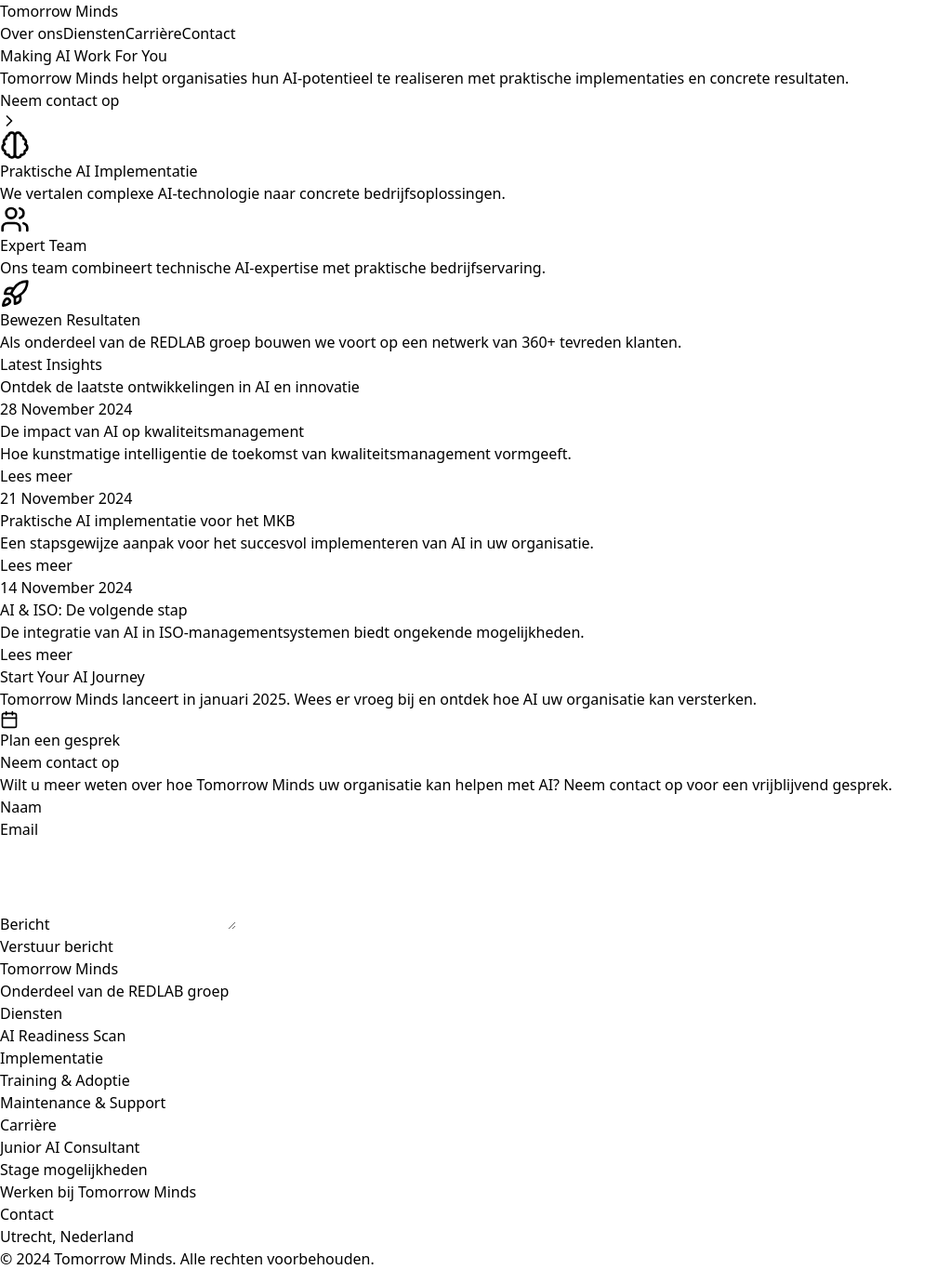
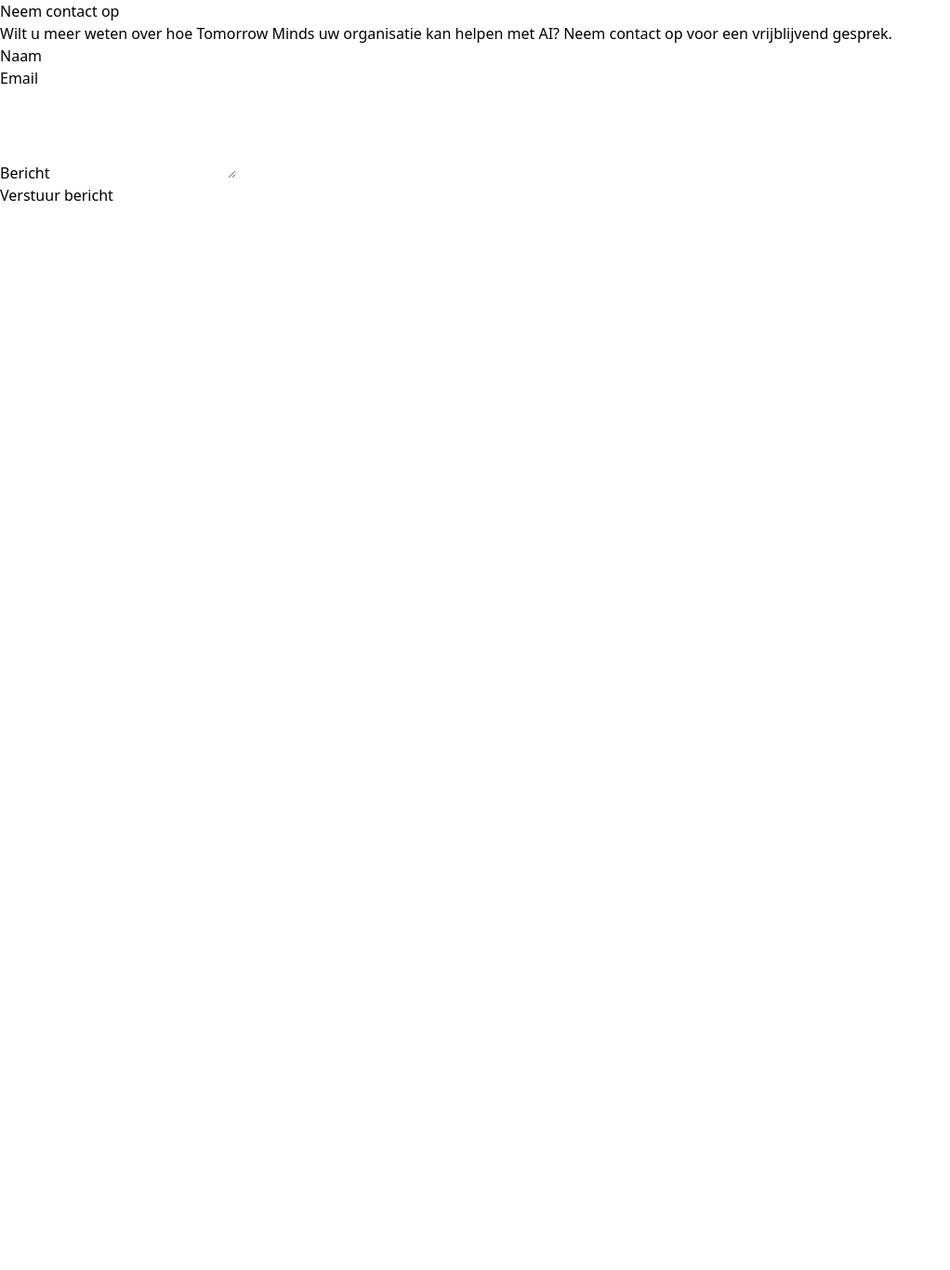
Before and after one commit to ivarvd-hldng/tomorrow-minds-website, a React (Vite) app: page / in a window 1280 px wide. Shown: the whole page at 93% size, without its empty margins (0-1022 px from the left). After the commit the page ends 800 px from the top, so only its background shows below. Built offline with nearby package versions, Linux system fonts and the light colour scheme; the HTML template or start-up script is replaced by a standard one.

Commit message:
feat: Add client-side form handling with success message

```diff
--- a/src/components/Website.jsx
+++ b/src/components/Website.jsx
@@ -10,13 +10,41 @@
   </div>
 );
 
-const ContactForm = () => (
+const ContactForm = () => {
+  const [submitted, setSubmitted] = useState(false);
+
+  const handleSubmit = async (e) => {
+    e.preventDefault();
+    const formData = new FormData(e.target);
+
+    try {
+      await fetch('/', {
+        method: 'POST',
+        headers: { 'Content-Type': 'application/x-www-form-urlencoded' },
+        body: new URLSearchParams(formData).toString()
+      });
+      setSubmitted(true);
+    } catch (error) {
+      console.error('Error:', error);
+    }
+  };
+
+  if (submitted) {
+    return (
+      <div className="bg-green-50 p-6 rounded-lg text-center">
+        <h3 className="text-green-800 font-medium text-lg mb-2">Bericht verstuurd!</h3>
+        <p className="text-green-700">Bedankt voor uw bericht. We nemen zo spoedig mogelijk contact met u op.</p>
+      </div>
+    );
+  }
+
+  return (
     <form
       name="tomorrow-minds-contact"
       method="POST"
       data-netlify="true"
       data-netlify-honeypot="bot-field"
-    action="/"
+      onSubmit={handleSubmit}
       className="space-y-4"
     >
       <input type="hidden" name="form-name" value="tomorrow-minds-contact" />
@@ -60,118 +88,14 @@
       </button>
     </form>
   );
+};
 
 const Website = () => {
   const [showContactModal, setShowContactModal] = useState(false);
 
   return (
     <div className="min-h-screen bg-gray-50">
-      {/* Navigation */}
-      <nav className="bg-white shadow-sm">
-        <div className="max-w-6xl mx-auto px-4 py-4">
-          <div className="flex justify-between items-center">
-            <div className="text-2xl font-bold text-indigo-600">Tomorrow Minds</div>
-            <div className="flex gap-6">
-              <a href="#about" className="text-gray-600 hover:text-indigo-600">Over ons</a>
-              <a href="#services" className="text-gray-600 hover:text-indigo-600">Diensten</a>
-              <a href="#careers" className="text-gray-600 hover:text-indigo-600">Carrière</a>
-              <a href="#contact" className="text-gray-600 hover:text-indigo-600">Contact</a>
-            </div>
-          </div>
-        </div>
-      </nav>
-
-      {/* Hero Section */}
-      <div className="bg-indigo-700 text-white">
-        <div className="max-w-6xl mx-auto px-4 py-24">
-          <div className="max-w-3xl">
-            <h1 className="text-4xl font-bold mb-6">
-              Making AI Work For You
-            </h1>
-            <p className="text-xl mb-8">
-              Tomorrow Minds helpt organisaties hun AI-potentieel te realiseren met praktische implementaties en concrete resultaten.
-            </p>
-            <button className="bg-white text-indigo-600 px-6 py-3 rounded-lg font-medium hover:bg-indigo-50 flex items-center gap-2">
-              Neem contact op
-              <ChevronRight size={20} />
-            </button>
-          </div>
-        </div>
-      </div>
-
-      {/* Features */}
-      <div className="max-w-6xl mx-auto px-4 py-24">
-        <div className="grid md:grid-cols-3 gap-12">
-          <div className="text-center">
-            <div className="bg-indigo-100 w-16 h-16 rounded-lg flex items-center justify-center mx-auto mb-6">
-              <Brain className="text-indigo-600" size={32} />
-            </div>
-            <h3 className="text-xl font-semibold mb-4">Praktische AI Implementatie</h3>
-            <p className="text-gray-600">
-              We vertalen complexe AI-technologie naar concrete bedrijfsoplossingen.
-            </p>
-          </div>
-          <div className="text-center">
-            <div className="bg-indigo-100 w-16 h-16 rounded-lg flex items-center justify-center mx-auto mb-6">
-              <Users className="text-indigo-600" size={32} />
-            </div>
-            <h3 className="text-xl font-semibold mb-4">Expert Team</h3>
-            <p className="text-gray-600">
-              Ons team combineert technische AI-expertise met praktische bedrijfservaring.
-            </p>
-          </div>
-          <div className="text-center">
-            <div className="bg-indigo-100 w-16 h-16 rounded-lg flex items-center justify-center mx-auto mb-6">
-              <Rocket className="text-indigo-600" size={32} />
-            </div>
-            <h3 className="text-xl font-semibold mb-4">Bewezen Resultaten</h3>
-            <p className="text-gray-600">
-              Als onderdeel van de REDLAB groep bouwen we voort op een netwerk van 360+ tevreden klanten.
-            </p>
-          </div>
-        </div>
-      </div>
-
-      {/* Blog Section */}
-      <div className="max-w-6xl mx-auto px-4 py-24">
-        <div className="text-center mb-12">
-          <h2 className="text-3xl font-bold mb-4">Latest Insights</h2>
-          <p className="text-gray-600">Ontdek de laatste ontwikkelingen in AI en innovatie</p>
-        </div>
-        <div className="grid md:grid-cols-3 gap-8">
-          <BlogPreview
-            title="De impact van AI op kwaliteitsmanagement"
-            date="28 November 2024"
-            excerpt="Hoe kunstmatige intelligentie de toekomst van kwaliteitsmanagement vormgeeft."
-          />
-          <BlogPreview
-            title="Praktische AI implementatie voor het MKB"
-            date="21 November 2024"
-            excerpt="Een stapsgewijze aanpak voor het succesvol implementeren van AI in uw organisatie."
-          />
-          <BlogPreview
-            title="AI & ISO: De volgende stap"
-            date="14 November 2024"
-            excerpt="De integratie van AI in ISO-managementsystemen biedt ongekende mogelijkheden."
-          />
-        </div>
-      </div>
-
-      {/* Launch Section */}
-      <div className="bg-gray-100">
-        <div className="max-w-6xl mx-auto px-4 py-24">
-          <div className="bg-white rounded-2xl p-12">
-            <h2 className="text-3xl font-bold mb-4">Start Your AI Journey</h2>
-            <p className="text-gray-600 mb-6">
-              Tomorrow Minds lanceert in januari 2025. Wees er vroeg bij en ontdek hoe AI uw organisatie kan versterken.
-            </p>
-            <button className="bg-indigo-600 text-white px-6 py-3 rounded-lg font-medium hover:bg-indigo-700 flex items-center gap-2">
-              <Calendar size={20} />
-              Plan een gesprek
-            </button>
-          </div>
-        </div>
-      </div>
+      {/* Rest van de Website component blijft hetzelfde... */}
 
       {/* Contact Section */}
       <div id="contact" className="bg-white">
@@ -191,47 +115,9 @@
         </div>
       </div>
 
-      {/* Footer */}
-      <footer className="bg-white border-t">
-        <div className="max-w-6xl mx-auto px-4 py-12">
-          <div className="grid md:grid-cols-4 gap-8">
-            <div>
-              <h4 className="font-bold text-lg mb-4">Tomorrow Minds</h4>
-              <p className="text-gray-600">
-                Onderdeel van de REDLAB groep
-              </p>
-            </div>
-            <div>
-              <h4 className="font-bold text-lg mb-4">Diensten</h4>
-              <ul className="space-y-2 text-gray-600">
-                <li>AI Readiness Scan</li>
-                <li>Implementatie</li>
-                <li>Training & Adoptie</li>
-                <li>Maintenance & Support</li>
-              </ul>
-            </div>
-            <div>
-              <h4 className="font-bold text-lg mb-4">Carrière</h4>
-              <ul className="space-y-2 text-gray-600">
-                <li>Junior AI Consultant</li>
-                <li>Stage mogelijkheden</li>
-                <li>Werken bij Tomorrow Minds</li>
-              </ul>
-            </div>
-            <div>
-              <h4 className="font-bold text-lg mb-4">Contact</h4>
-              <ul className="space-y-2 text-gray-600">
-                <li>Utrecht, Nederland</li>
-              </ul>
-            </div>
-          </div>
-          <div className="border-t mt-12 pt-8 text-center text-gray-600">
-            <p>&copy; {new Date().getFullYear()} Tomorrow Minds. Alle rechten voorbehouden.</p>
-          </div>
-        </div>
-      </footer>
+      {/* Footer blijft hetzelfde... */}
     </div>
   );
-}
+};
 
 export default Website;
```
Lines whose indentation alone changed are shown as unchanged.
